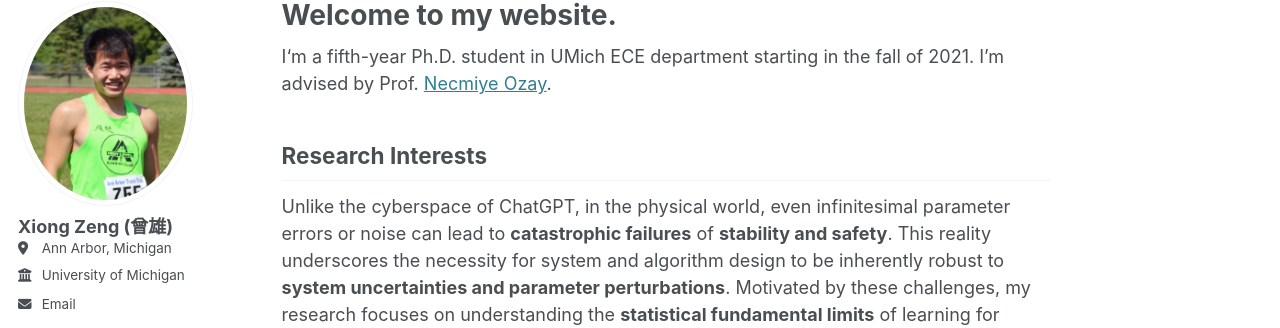
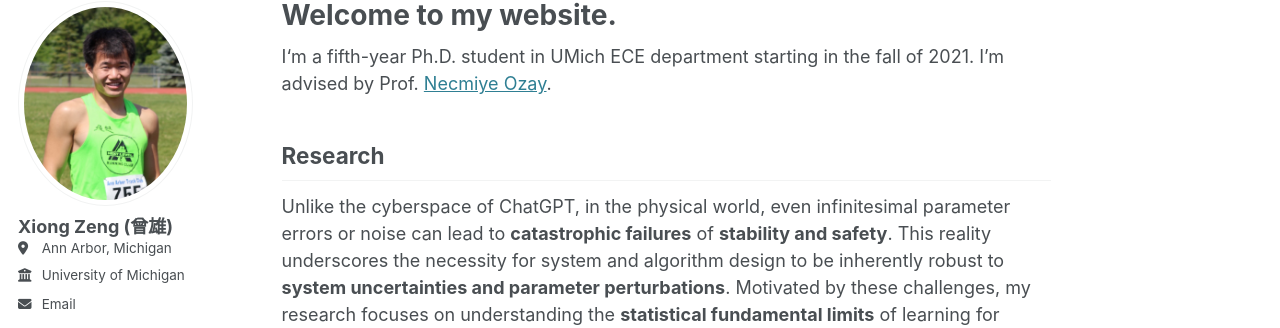
Before and after one commit to zengxiong111/zengxiong.github.io, a Jekyll site: the page built from _pages/about.md, in a window 1280 px wide and 900 px high. Shown: the part 105-433 px from the top of the window. Built offline with Jekyll 4.4.1, drawn with Linux system fonts in a browser that asks for light colours; some web fonts are replaced.

Commit message:
Update about.md

```diff
--- a/_pages/about.md
+++ b/_pages/about.md
@@ -9,7 +9,7 @@ redirect_from:
 
 I‘m a fifth-year Ph.D. student in UMich ECE department starting in the fall of 2021. I'm advised by Prof. <a href="https://web.eecs.umich.edu/~necmiye/" target="_blank">Necmiye Ozay</a>.
 
-## Research Interests
+## Research
 
 Unlike the cyberspace of ChatGPT, in the physical world, even infinitesimal parameter errors or noise can lead to **catastrophic failures** of **stability and safety**. This reality underscores the necessity for system and algorithm design to be inherently robust to **system uncertainties and parameter perturbations**. Motivated by these challenges, my research focuses on understanding the **statistical fundamental limits** of learning for **dynamical systems and control**, and on exploring strategies to transcend these limits by modifying either the structure of the dynamical system or the algorithmic paradigm. More specifically, I investigate statistical limits of data-driven algorithms from the following three perspectives, in order:
 - **Statistical consistency**: Does the algorithm converge to the ground-truth solution under noise?[<a href="https://web.eecs.umich.edu/~necmiye/pubs/ZengBO_acc25.pdf" style="color: blue;" target="_blank">ACC 2025</a>][<a href="https://arxiv.org/abs/2412.19705" style="color: blue;" target="_blank">TAC 2025</a> (direct data-driven control)]
```
